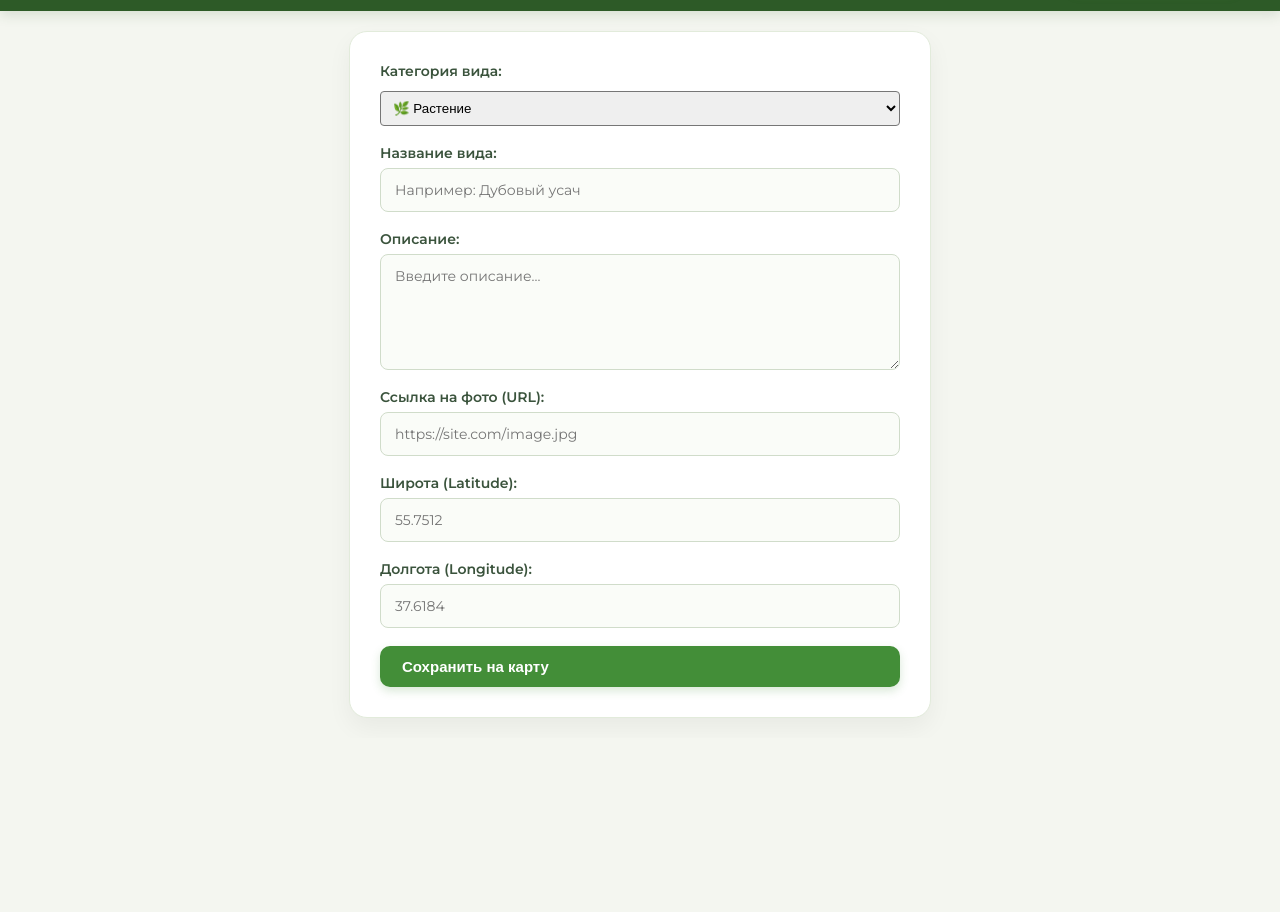
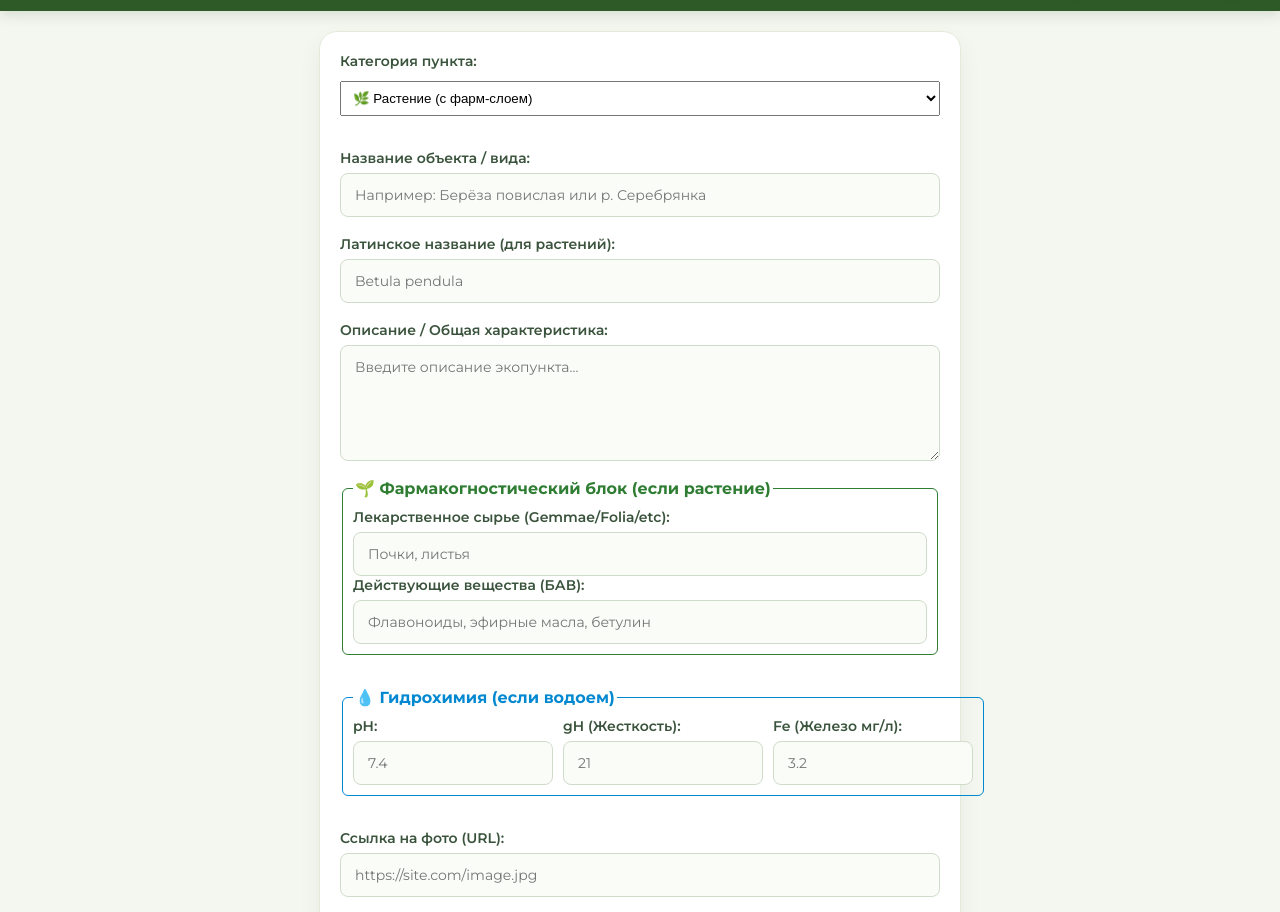
Before and after one commit to hikaio00/eco, a plain HTML site: page add.html in a window 1280 px wide. Shown: the part 72-984 px from the top of the page. Before the commit the page ends 810 px from the top, so only its background shows below. Drawn offline with Linux system fonts and the light colour scheme.

Commit message:
add.html

```diff
--- a/add.html
+++ b/add.html
@@ -2,45 +2,72 @@
 <html lang="ru">
 <head>
     <meta charset="UTF-8">
-    <title>Добавить вид</title>
+    <title>Добавить экологический пункт</title>
     <link rel="stylesheet" href="style.css">
 </head>
 <body>
     <header>
-        <h1>Добавление вида растения или животного</h1>
+        <h1>Добавление биометки на карту</h1>
         <a href="index.html" class="nav-btn">⬅ Назад к карте</a>
     </header>
 
-    <main class="form-container">
+    <main class="form-container" style="max-width: 600px; margin: 20px auto; padding: 20px;">
         <form id="add-form">
-            <label>Категория вида:
-                <select id="category" style="width: 100%; padding: 8px; margin-top: 5px; border-radius: 4px;">
-                    <option value="Растения">🌿 Растение</option>
-                    <option value="Животные">🐾 Животное</option>
+            <label>Категория пункта:
+                <select id="category" style="width: 100%; padding: 8px; margin-top: 5px; margin-bottom: 15px;">
+                    <option value="Растения">🌿 Растение (с фарм-слоем)</option>
+                    <option value="Гидрохимия">💧 Водный объект (Гидрохимия)</option>
+                    <option value="Лишайники">🍄 Лихеноиндикация / Лишайники</option>
                 </select>
             </label>
 
-            <label>Название вида:
-                <input type="text" id="title" required placeholder="Например: Дубовый усач">
+            <label>Название объекта / вида:
+                <input type="text" id="title" required placeholder="Например: Берёза повислая или р. Серебрянка">
             </label>
 
-            <label>Описание:
-                <textarea id="description" required placeholder="Введите описание..."></textarea>
+            <label>Латинское название (для растений):
+                <input type="text" id="speciesLatin" placeholder="Betula pendula">
             </label>
+
+            <label>Описание / Общая характеристика:
+                <textarea id="description" required placeholder="Введите описание экопункта..."></textarea>
+            </label>
+
+            <!-- Блок Фармакогнозии -->
+            <fieldset style="border: 1px solid #2e7d32; border-radius: 6px; padding: 10px; margin-bottom: 15px;">
+                <legend style="color: #2e7d32; font-weight: bold;">🌱 Фармакогностический блок (если растение)</legend>
+                <label>Лекарственное сырье (Gemmae/Folia/etc):
+                    <input type="text" id="rawMaterial" placeholder="Почки, листья">
+                </label>
+                <label>Действующие вещества (БАВ):
+                    <input type="text" id="activeCompounds" placeholder="Флавоноиды, эфирные масла, бетулин">
+                </label>
+            </fieldset>
+
+            <!-- Блок Гидрохимии -->
+            <fieldset style="border: 1px solid #0288d1; border-radius: 6px; padding: 10px; margin-bottom: 15px;">
+                <legend style="color: #0288d1; font-weight: bold;">💧 Гидрохимия (если водоем)</legend>
+                <div style="display: flex; gap: 10px;">
+                    <label style="flex: 1;">pH: <input type="number" step="0.1" id="ph" placeholder="7.4"></label>
+                    <label style="flex: 1;">gH (Жесткость): <input type="number" step="0.1" id="gh" placeholder="21"></label>
+                    <label style="flex: 1;">Fe (Железо мг/л): <input type="number" step="0.01" id="fe" placeholder="3.2"></label>
+                </div>
+            </fieldset>
 
             <label>Ссылка на фото (URL):
                 <input type="url" id="image" placeholder="https://site.com/image.jpg">
             </label>
 
-            <label>Широта (Latitude):
-                <input type="number" step="any" id="lat" required placeholder="55.7512">
-            </label>
+            <div style="display: flex; gap: 10px;">
+                <label style="flex: 1;">Широта (Lat):
+                    <input type="number" step="any" id="lat" required placeholder="55.7512">
+                </label>
+                <label style="flex: 1;">Долгота (Lng):
+                    <input type="number" step="any" id="lng" required placeholder="37.6184">
+                </label>
+            </div>
 
-            <label>Долгота (Longitude):
-                <input type="number" step="any" id="lng" required placeholder="37.6184">
-            </label>
-
-            <button type="submit" class="submit-btn">Сохранить на карту</button>
+            <button type="submit" class="submit-btn" style="margin-top: 15px; width: 100%;">Сохранить на карту</button>
         </form>
     </main>
 
```
